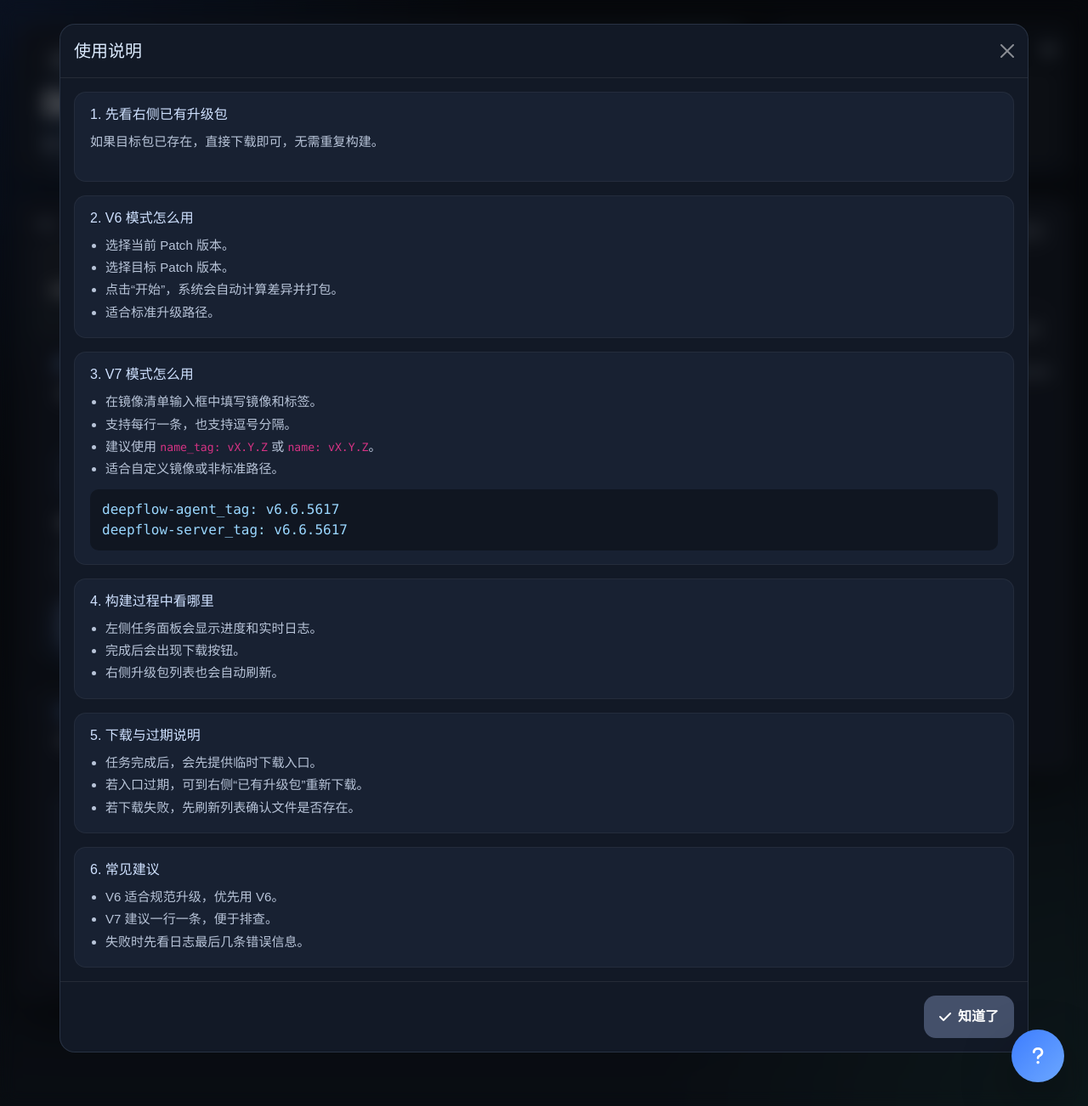
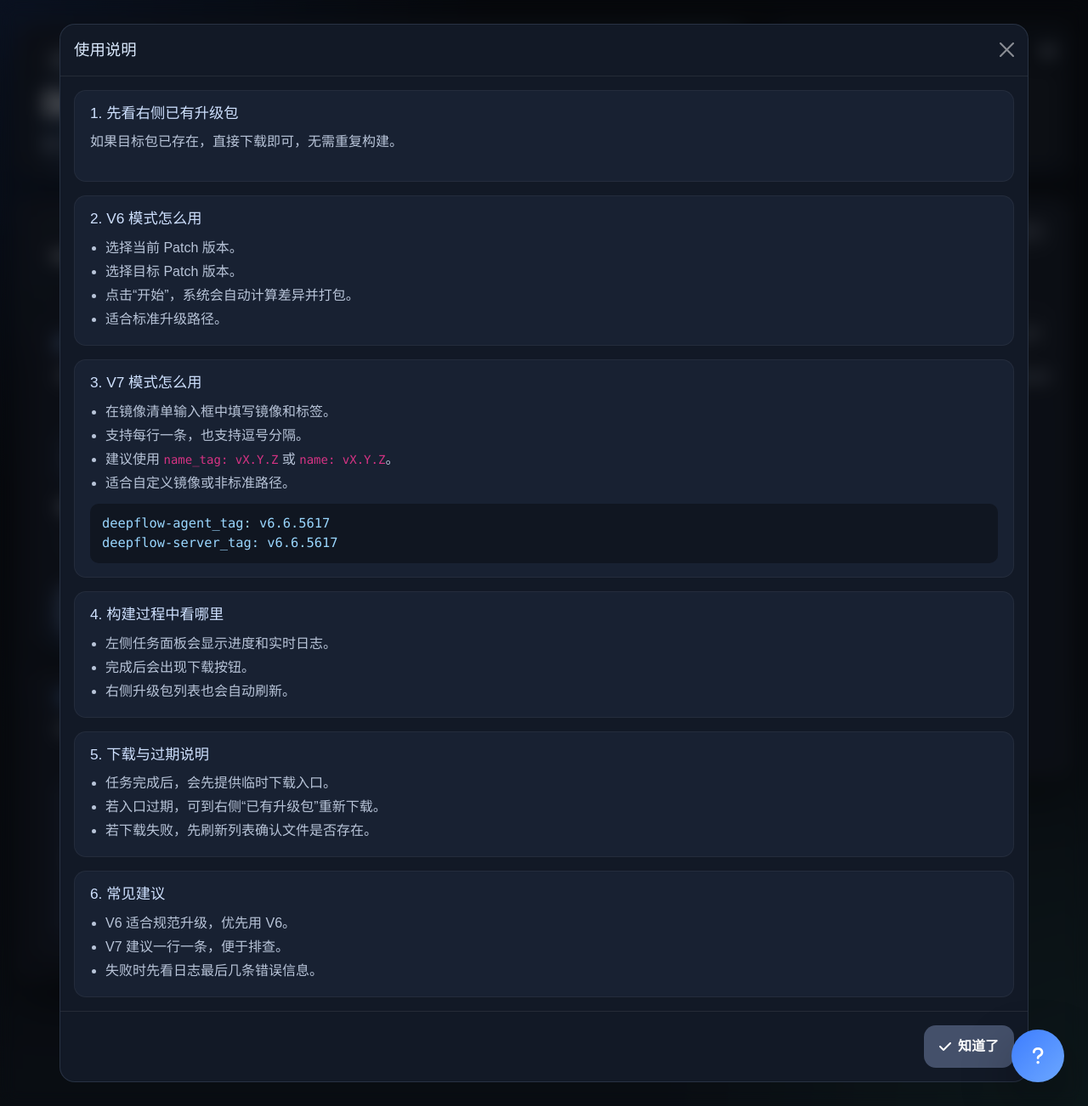
Before and after one commit to seventhocean/auto_packing, a Flask app: page / in a window 1280 px wide, after a click that opens the changed part. Shown: the whole page at 85% size. Run offline with Flask 2, Linux system fonts and the light colour scheme; data that the repository does not hold is empty; some libraries are stand-ins or nearby versions.

Commit message:
优化前端

```diff
--- a/templates/index.html
+++ b/templates/index.html
@@ -55,6 +55,7 @@
             min-height: 100vh;
             color: var(--text-main);
             font-family: "Avenir Next", "PingFang SC", "Microsoft YaHei", sans-serif;
+            font-size: 17px;
             background:
                 radial-gradient(circle at top left, rgba(61, 125, 255, 0.18), transparent 32%),
                 radial-gradient(circle at bottom right, rgba(68, 196, 161, 0.12), transparent 28%),
@@ -179,7 +180,7 @@
             align-items: center;
             justify-content: space-between;
             color: var(--text-sub);
-            font-size: 0.92rem;
+            font-size: 1rem;
             margin-bottom: 2px;
         }
 
@@ -204,12 +205,12 @@
 
         .status-label {
             color: var(--text-muted);
-            font-size: 0.8rem;
+            font-size: 0.9rem;
             margin-bottom: 7px;
         }
 
         .status-value {
-            font-size: 1.02rem;
+            font-size: 1.12rem;
             font-weight: 600;
             color: var(--text-main);
         }
@@ -254,7 +255,7 @@
         .mode-label {
             display: block;
             color: var(--text-muted);
-            font-size: 0.82rem;
+            font-size: 0.92rem;
             margin-bottom: 8px;
             letter-spacing: 0.04em;
         }
@@ -270,13 +271,30 @@
             padding: 14px 46px 14px 16px;
             border: 1px solid var(--line);
             border-radius: var(--radius-lg);
-            background: linear-gradient(135deg, rgba(255, 255, 255, 0.04), rgba(255, 255, 255, 0.02));
-            color: var(--text-main);
+            background: linear-gradient(135deg, rgba(25, 33, 47, 0.98), rgba(17, 23, 34, 0.96));
+            color: #f7fbff;
             appearance: none;
-            font-size: 1rem;
+            font-size: 1.08rem;
             font-weight: 600;
             box-shadow: inset 0 1px 0 rgba(255, 255, 255, 0.04);
             height: 100%;
+        }
+
+        body[data-series="v7"] .mode-select {
+            background: linear-gradient(135deg, rgba(47, 36, 23, 0.98), rgba(29, 22, 14, 0.96));
+            color: #fff6e8;
+        }
+
+        .mode-select option,
+        .mode-select optgroup {
+            background: #17202d;
+            color: #eef4ff;
+        }
+
+        body[data-series="v7"] .mode-select option,
+        body[data-series="v7"] .mode-select optgroup {
+            background: #2a2016;
+            color: #fff1df;
         }
 
         .mode-select:focus {
@@ -325,13 +343,13 @@
             align-items: center;
             gap: 10px;
             margin: 0 0 8px;
-            font-size: 1.02rem;
+            font-size: 1.1rem;
             font-weight: 600;
         }
 
         .mode-summary-text {
             color: var(--text-sub);
-            font-size: 0.92rem;
+            font-size: 1rem;
             line-height: 1.7;
             margin: 0;
         }
@@ -385,7 +403,7 @@
             align-items: center;
             gap: 10px;
             margin: 0 0 10px;
-            font-size: 1.2rem;
+            font-size: 1.3rem;
             font-weight: 600;
         }
 
@@ -395,7 +413,7 @@
 
         .section-desc {
             color: var(--text-sub);
-            font-size: 0.94rem;
+            font-size: 1rem;
             line-height: 1.75;
             margin-bottom: 18px;
         }
@@ -409,7 +427,7 @@
             color: var(--text-sub);
             margin-bottom: 18px;
             line-height: 1.7;
-            font-size: 0.92rem;
+            font-size: 0.98rem;
         }
 
         .helper-box strong,
@@ -425,7 +443,7 @@
 
         .form-label {
             display: block;
-            font-size: 0.92rem;
+            font-size: 1rem;
             font-weight: 600;
             color: var(--text-sub);
             margin-bottom: 8px;
@@ -436,28 +454,55 @@
             min-height: 52px;
             border-radius: var(--radius-md);
             border: 1px solid var(--line);
-            background: var(--bg-muted);
-            color: #dce8ff;
+            background: linear-gradient(180deg, rgba(24, 32, 46, 0.98), rgba(18, 25, 37, 0.98));
+            color: #eef4ff;
             padding: 13px 16px;
             box-shadow: inset 0 1px 0 rgba(255, 255, 255, 0.04);
             transition: border-color 0.2s ease, box-shadow 0.2s ease, transform 0.2s ease;
+            font-size: 1rem;
+            color-scheme: dark;
+        }
+
+        body[data-series="v7"] .form-control,
+        body[data-series="v7"] .form-select {
+            background: linear-gradient(180deg, rgba(46, 35, 23, 0.98), rgba(35, 27, 18, 0.98));
+            color: #fff4e3;
         }
 
         .form-control:focus,
         .form-select:focus {
-            color: #f4f7fb;
-            background: var(--bg-muted);
+            color: #f8fbff;
+            background: linear-gradient(180deg, rgba(24, 32, 46, 1), rgba(18, 25, 37, 1));
             border-color: rgba(108, 167, 255, 0.52);
             box-shadow: 0 0 0 4px rgba(61, 125, 255, 0.14);
         }
 
+        body[data-series="v7"] .form-control:focus,
+        body[data-series="v7"] .form-select:focus {
+            color: #fff8ef;
+            background: linear-gradient(180deg, rgba(46, 35, 23, 1), rgba(35, 27, 18, 1));
+            border-color: rgba(201, 169, 109, 0.52);
+            box-shadow: 0 0 0 4px rgba(169, 131, 71, 0.14);
+        }
+
+        .form-control::placeholder {
+            color: var(--text-muted);
+            opacity: 1;
+        }
+
         .form-select option {
-            color: #11151d;
+            background: #17202d;
+            color: #eaf2ff;
+        }
+
+        body[data-series="v7"] .form-select option {
+            background: #2a2016;
+            color: #fff1df;
         }
 
         textarea.form-control {
-            min-height: clamp(200px, 24vh, 260px);
-            max-height: 360px;
+            min-height: clamp(104px, 14vh, 132px);
+            max-height: 220px;
             resize: vertical;
             line-height: 1.7;
             font-family: "SFMono-Regular", "Consolas", monospace;
@@ -518,7 +563,7 @@
         .build-submit {
             width: 100%;
             min-height: 58px;
-            font-size: 1rem;
+            font-size: 1.04rem;
             margin-top: 4px;
         }
 
@@ -557,7 +602,7 @@
             border-radius: 999px;
             background: rgba(255, 255, 255, 0.05);
             color: var(--text-sub);
-            font-size: 0.86rem;
+            font-size: 0.94rem;
             border: 1px solid rgba(255, 255, 255, 0.05);
         }
 
@@ -598,7 +643,7 @@
             height: clamp(240px, 30vh, 340px);
             margin-top: 16px;
             font-family: "SFMono-Regular", "Consolas", monospace;
-            font-size: 13px;
+            font-size: 14px;
             line-height: 1.7;
         }
 
@@ -709,7 +754,7 @@
             flex-wrap: wrap;
             margin-bottom: 14px;
             color: var(--text-muted);
-            font-size: 0.9rem;
+            font-size: 0.98rem;
         }
 
         .file-item {
@@ -752,7 +797,7 @@
 
         .file-meta {
             color: var(--text-muted);
-            font-size: 0.84rem;
+            font-size: 0.92rem;
             padding-left: 26px;
             line-height: 1.6;
             overflow-wrap: anywhere;
@@ -767,6 +812,7 @@
             color: var(--text-muted);
             text-align: center;
             padding: 30px 14px;
+            font-size: 1rem;
         }
 
         .alert {
@@ -828,6 +874,7 @@
 
         .modal-title {
             color: #dcebff;
+            font-size: 1.15rem;
         }
 
         .guide-grid {
@@ -851,21 +898,21 @@
             background: rgba(255, 255, 255, 0.04);
             border: 1px solid rgba(255, 255, 255, 0.06);
             color: var(--text-muted);
-            font-size: 0.8rem;
+            font-size: 0.9rem;
             white-space: nowrap;
         }
 
         .guide-block h5 {
             margin: 0 0 10px;
             color: #cfe1ff;
-            font-size: 1rem;
+            font-size: 1.08rem;
         }
 
         .guide-block p,
         .guide-block li {
             color: var(--text-sub);
             line-height: 1.75;
-            font-size: 0.94rem;
+            font-size: 1rem;
         }
 
         .guide-block ul {
@@ -882,6 +929,7 @@
             color: #9ad7ff;
             font-family: "SFMono-Regular", "Consolas", monospace;
             white-space: pre-wrap;
+            font-size: 0.96rem;
         }
 
         .loading-spinner {
@@ -1021,7 +1069,6 @@
             <main class="workspace">
                 <div class="mode-toolbar">
                     <div class="mode-picker">
-                        <label class="mode-label" for="seriesModeSelect">模式</label>
                         <div class="mode-select-wrap">
                             <select id="seriesModeSelect" class="mode-select">
                                 <option value="v6">V6 补丁构建</option>
@@ -1090,15 +1137,10 @@
                                     <span>自定义输入</span>
                                 </div>
                             </div>
-                            <div class="format-box">
-                                <strong>推荐格式：</strong>
-                                <span class="guide-code">deepflow-agent_tag: v6.6.5617
-deepflow-server_tag: v6.6.5617</span>
-                            </div>
                             <div class="mb-3">
                                 <label class="form-label" for="v7ImageList">镜像列表</label>
                                 <textarea class="form-control" id="v7ImageList"
-                                    placeholder="例如：deepflow-agent_tag: v6.6.5617&#10;deepflow-server_tag: v6.6.5617"></textarea>
+                                    placeholder="支持每行一条或逗号分隔，例如：deepflow-agent:v6.6.5617"></textarea>
                             </div>
                             <button type="button" class="btn btn-primary build-submit" id="v7BuildBtn" disabled>
                                 <i class="fas fa-play"></i> 开始
```
